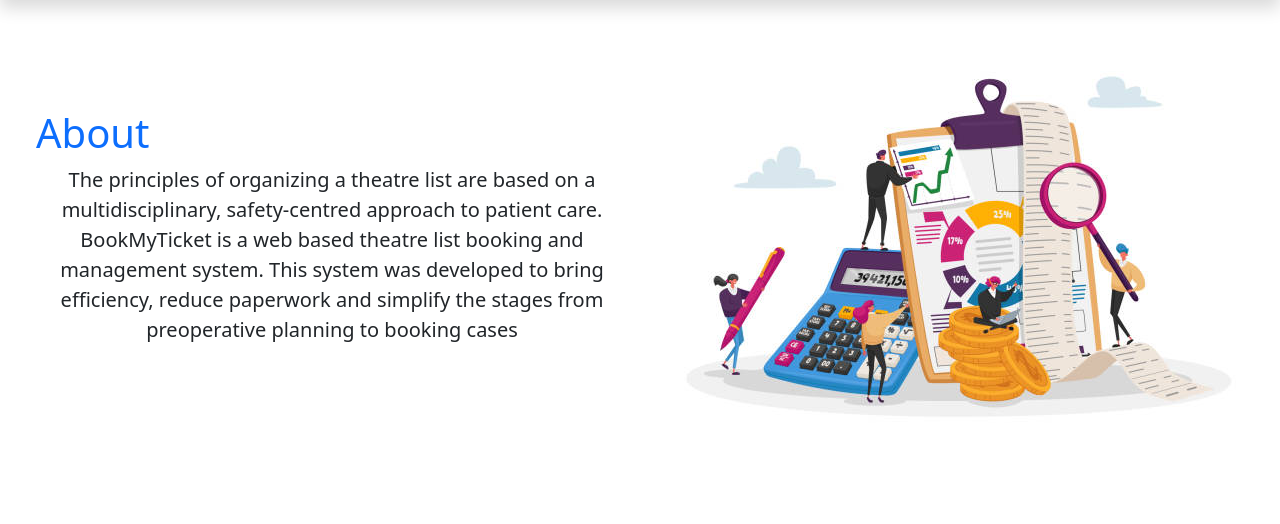
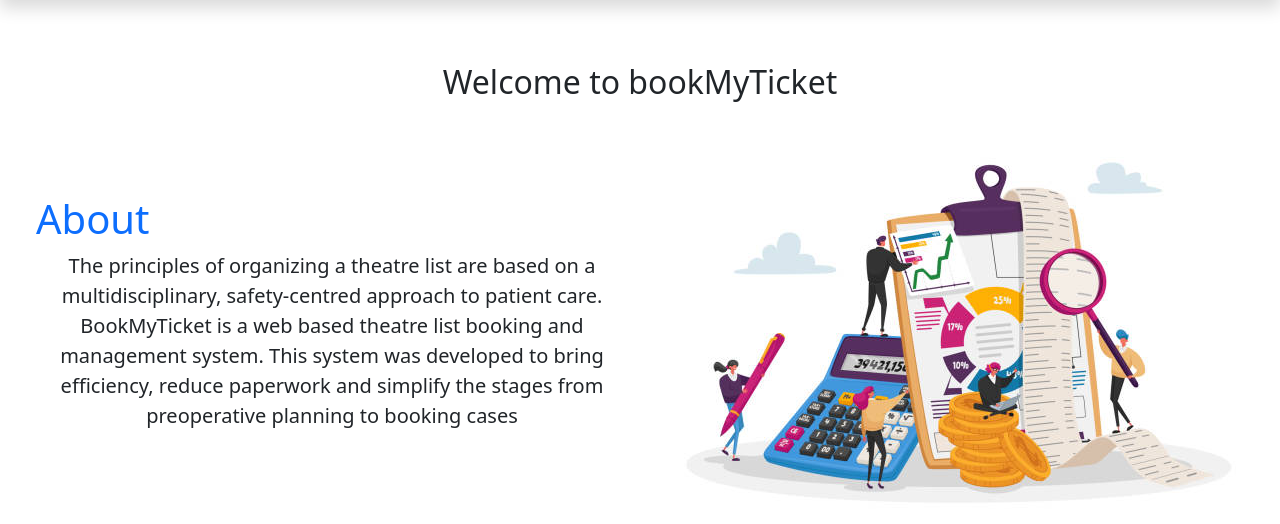
Before and after one commit to Mulubi/BookMyTicket, a Flask app: page /about in a window 1280 px wide. Shown: the part 57-581 px from the top of the page. Run offline with Flask 2, Linux system fonts and the light colour scheme.

Commit message:
clean up

```diff
--- a/Flask_BMT/templates/about.html
+++ b/Flask_BMT/templates/about.html
@@ -48,6 +48,7 @@
         </div>
       </nav>
     <section class="pt-4 pt-md-11 mt-5">
+        <h2 class="text-center mt-5">Welcome to bookMyTicket</h2>
         <div class="row mx-4 mt-3">
             <div class="col-12 col-md-6 order-md-1 align-content-center">
                 <h4 class="display-6 text-primary">About</h4>
```
